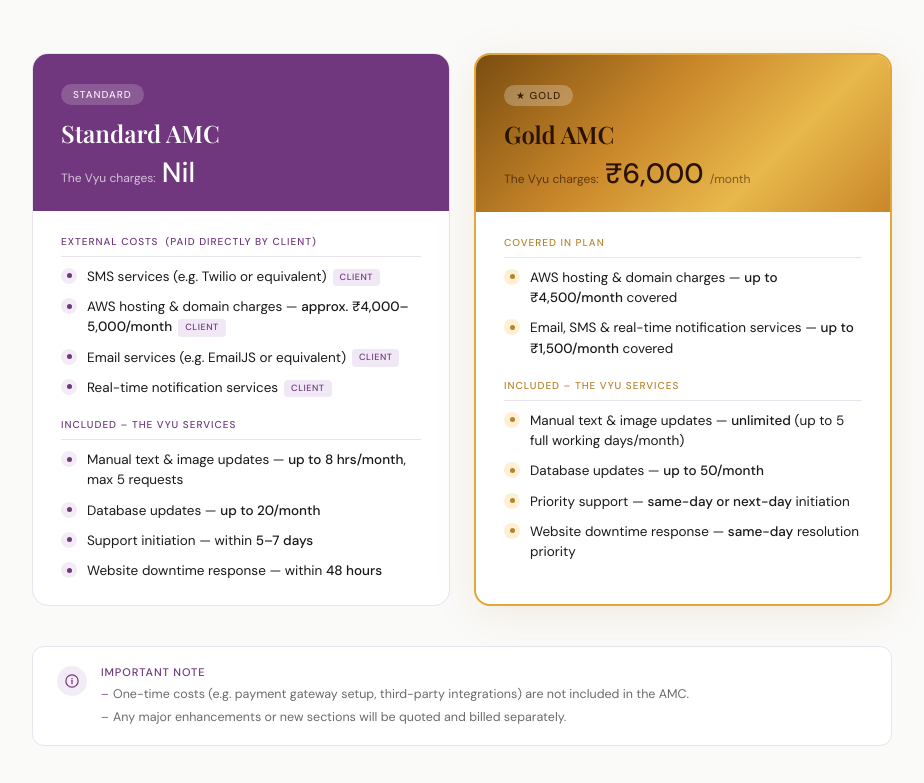
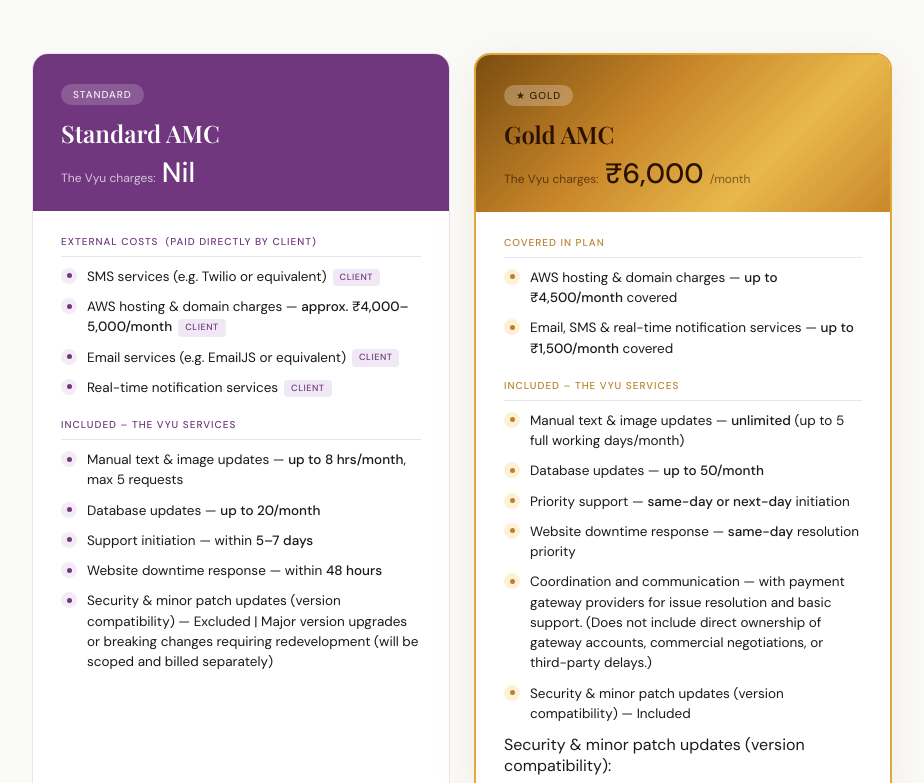
Before and after one commit to vikasgupta56/AMC, a plain HTML site: page index.html in a window 1280 px wide. Shown: the part 148-931 px from the top of the page, without its empty margins (178-1102 px from the left). Drawn offline with nearby package versions, Linux system fonts and the light colour scheme.

Commit message:
amc updated

```diff
--- a/index.html
+++ b/index.html
@@ -403,6 +403,10 @@
           <div class="item-dot"></div>
           <div class="item-text">Website downtime response — within <strong>48 hours</strong></div>
         </div>
+         <div class="item">
+          <div class="item-dot"></div>
+          <div class="item-text">  Security & minor patch updates (version compatibility) — Excluded | Major version upgrades or breaking changes requiring redevelopment (will be scoped and billed separately)</div>
+        </div>
       </div>
 
     </div>
@@ -451,6 +455,17 @@
           <div class="item-dot"></div>
           <div class="item-text">Website downtime response — <strong>same-day</strong> resolution priority</div>
         </div>
+         <div class="item">
+          <div class="item-dot"></div>
+          <div class="item-text"> Coordination and communication — with payment gateway providers for issue resolution and basic support. (Does not include direct ownership of gateway accounts, commercial negotiations, or third-party delays.)</div>
+        </div>
+
+         <div class="item">
+          <div class="item-dot"></div>
+          <div class="item-text">  Security & minor patch updates (version compatibility) — Included</div>
+        </div>
+
+        Security & minor patch updates (version compatibility):
       </div>
 
     </div>
```
